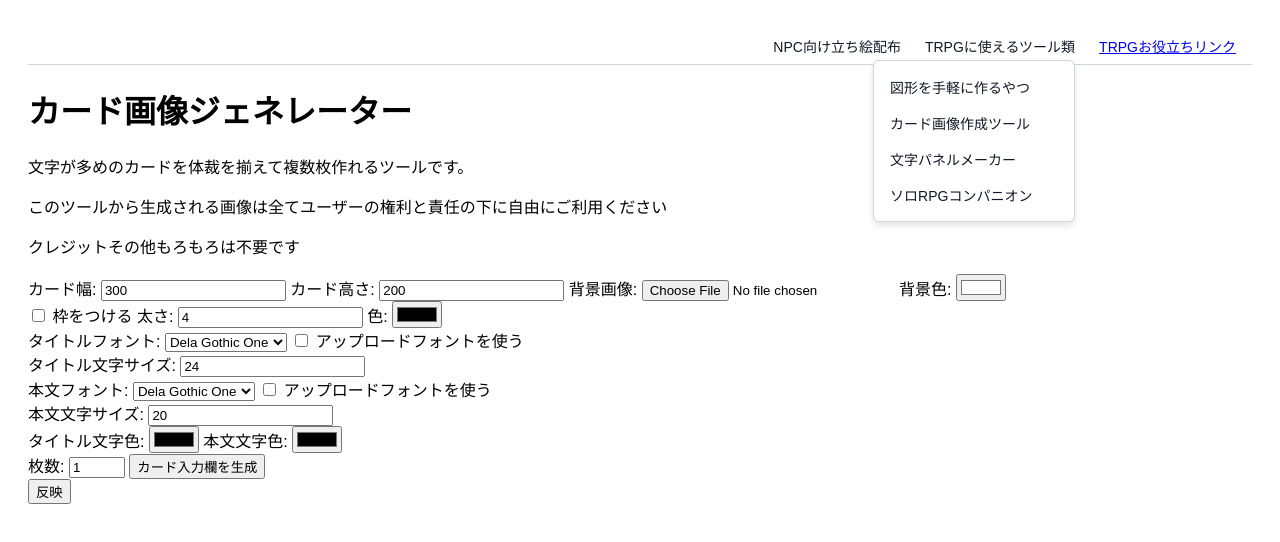
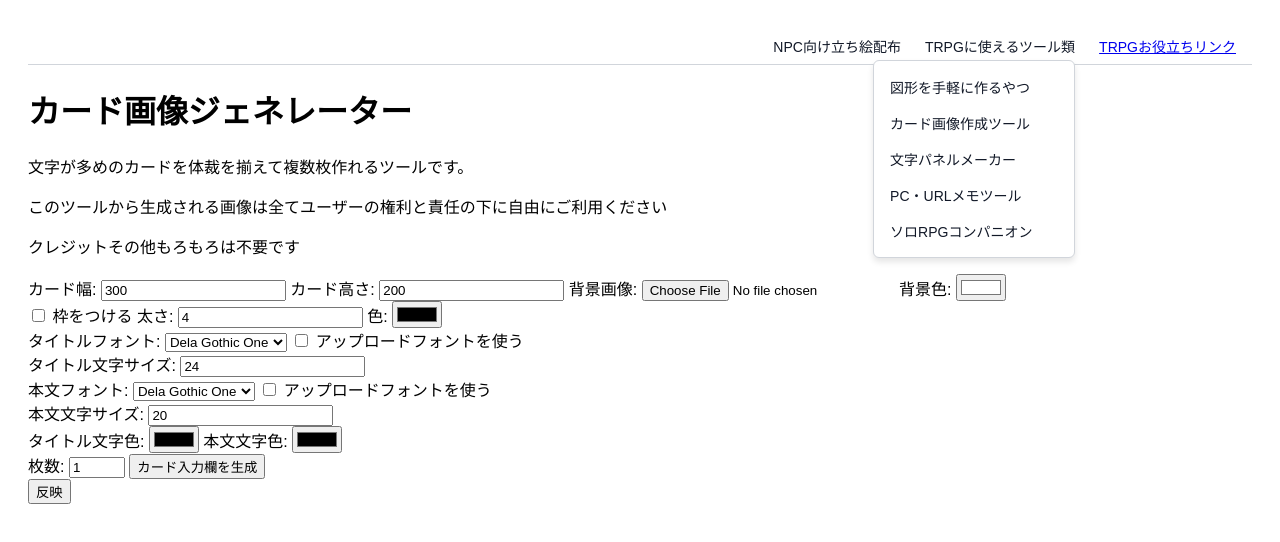
Before and after one commit to pa-mu-da/pndtool, a plain HTML site: page caragen.html in a window 1280 px wide. Both pictures are taken after a click on the element "TRPGに使えるツール類". Drawn offline with Linux system fonts and the light colour scheme; a web font is replaced by a local one.

Commit message:
Update caragen.html

```diff
--- a/caragen.html
+++ b/caragen.html
@@ -141,6 +141,7 @@
             <a href="https://pa-mu-da.github.io/shape/">図形を手軽に作るやつ</a>
             <a href="https://pa-mu-da.github.io/pndtool/caragen.html">カード画像作成ツール</a>
             <a href="https://pa-mu-da.github.io/mojipanelmaker/">文字パネルメーカー</a>
+            <a href="https://pa-mu-da.github.io/memotool/">PC・URLメモツール</a>
             <a href="https://pa-mu-da.github.io/solo_RPG_tool/">ソロRPGコンパニオン</a>
           </div>
         </div>
```
